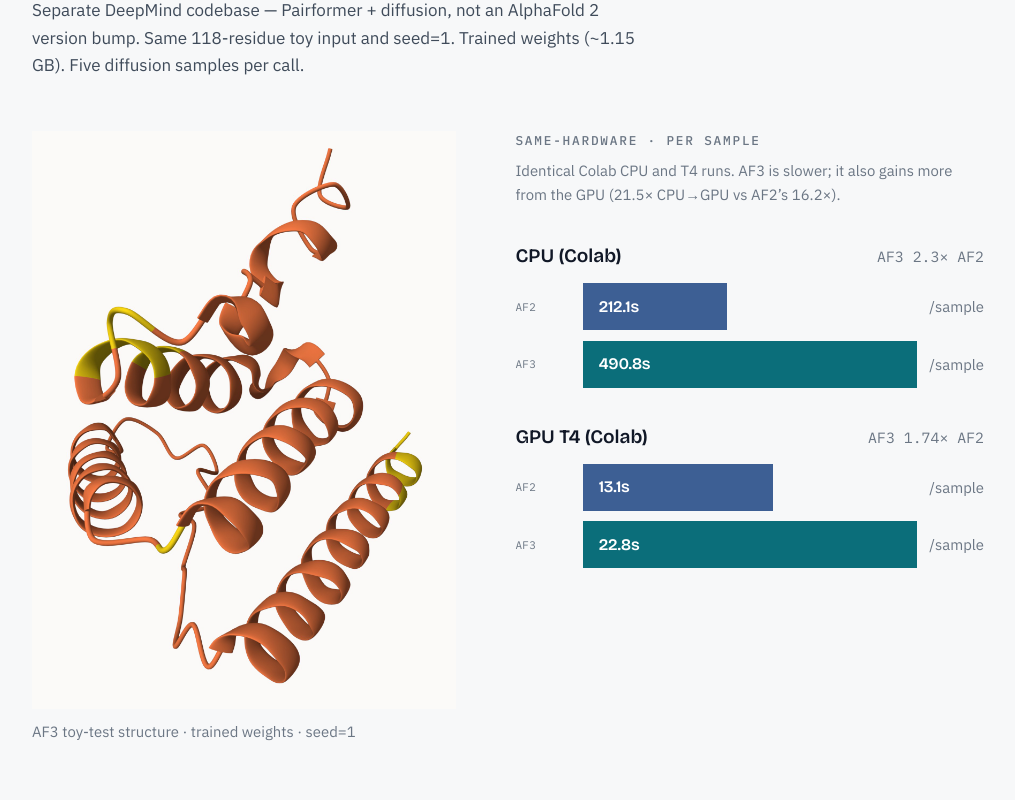
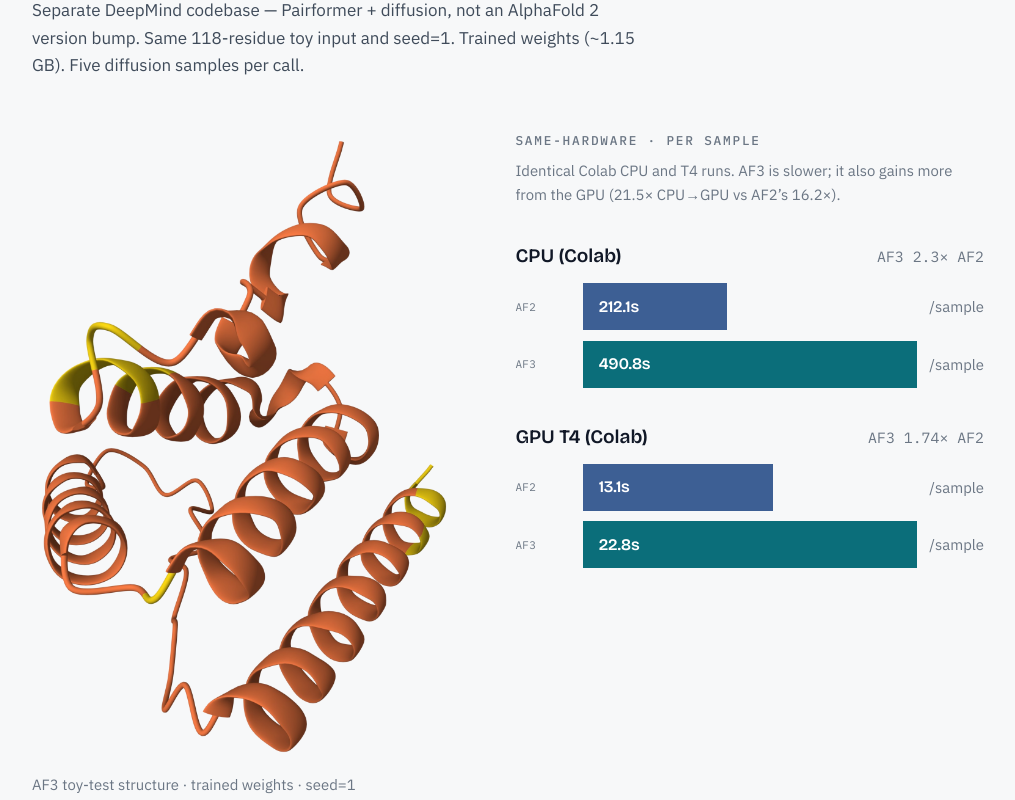
Before and after one commit to lorenzopazienza/alphafold-tpu-benchmark, a React (Vite) app in the folder website/: page / in a window 1280 px wide. Shown: the part 6540-7340 px from the top of the page, without its empty margins (132-1147 px from the left). Built offline with nearby package versions, Linux system fonts and the light colour scheme.

Commit message:
fix(site): cut out AF3 structure on transparent PNG
Drop the off-white plate behind the AF3 ribbon so it sits on
the page paper background.

```diff
--- a/website/src/components/AlphaFold3.jsx
+++ b/website/src/components/AlphaFold3.jsx
@@ -53,14 +53,12 @@
 
         <div className="mt-10 grid items-start gap-10 lg:mt-12 lg:grid-cols-[minmax(0,0.95fr)_minmax(0,1.05fr)] lg:gap-14">
           <figure className="min-w-0">
-            <div className="overflow-hidden bg-panel">
-              <img
-                src="/figures/af3_toy_test_structure.jpg"
-                alt="AlphaFold 3 predicted structure for the 118-residue toy sequence"
-                className="block h-auto w-full"
-                loading="lazy"
-              />
-            </div>
+            <img
+              src="/figures/af3_toy_test_structure.png"
+              alt="AlphaFold 3 predicted structure for the 118-residue toy sequence"
+              className="mx-auto block h-auto w-full max-w-md object-contain lg:max-w-none"
+              loading="lazy"
+            />
             <figcaption className="mt-3 text-sm leading-snug text-mute">
               AF3 toy-test structure · trained weights · seed=1
             </figcaption>
```
Also changed, not shown: website/public/figures/af3_toy_test_structure.png (added), website/public/llms.txt, 1 other file (tests, documents, lock files or other folders).
